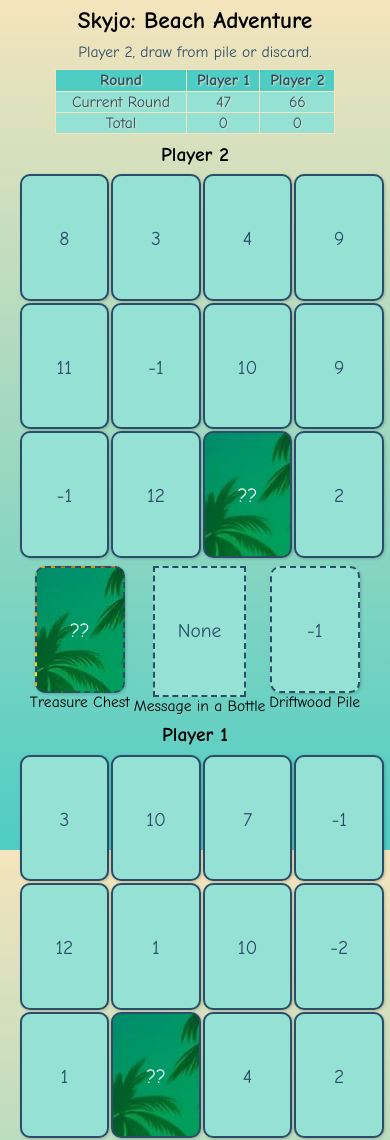
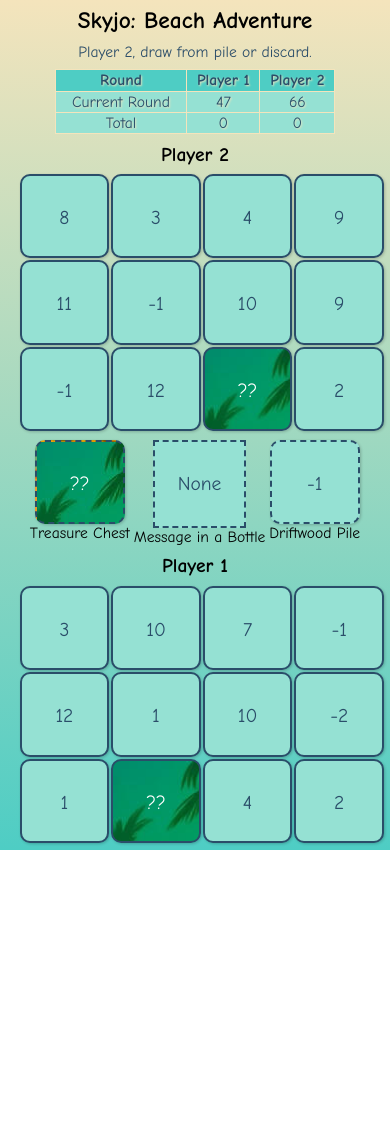
Before and after one commit to JacobMcNeil/GrokSkyjo, a plain HTML site: page index.html in a window 390 px wide. After the commit the page ends 850 px from the top, so only its background shows below. Drawn offline with Linux system fonts and the light colour scheme.

Commit message:
Update index.html

```diff
--- a/index.html
+++ b/index.html
@@ -134,8 +134,8 @@
             }
             .card {
                 width: 23vw;
-                height: 15vh;
-                line-height: 15vh;
+                height: 10vh;
+                line-height: 10vh;
                 font-size: 5vw;
             }
             #center {
@@ -143,8 +143,8 @@
             }
             #draw-pile, #discard-pile, #drawn-card {
                 width: 23vw;
-                height: 15vh;
-                line-height: 15vh;
+                height: 10vh;
+                line-height: 10vh;
                 font-size: 5vw;
             }
             #status {
```
